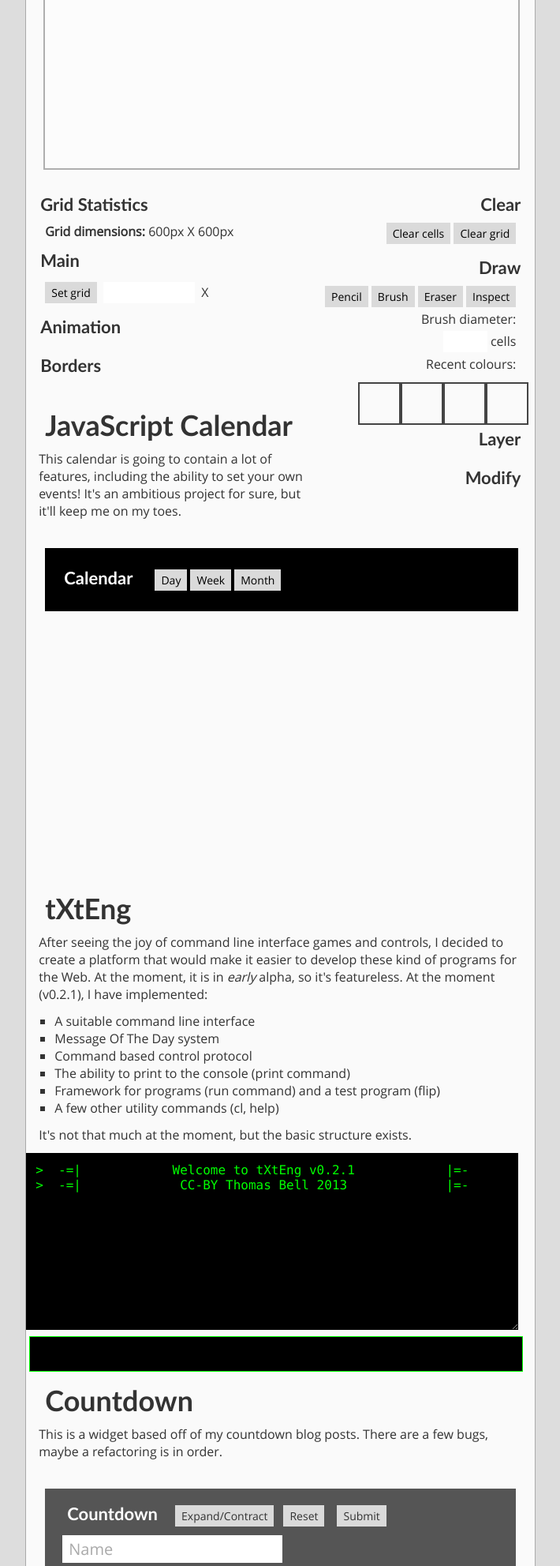
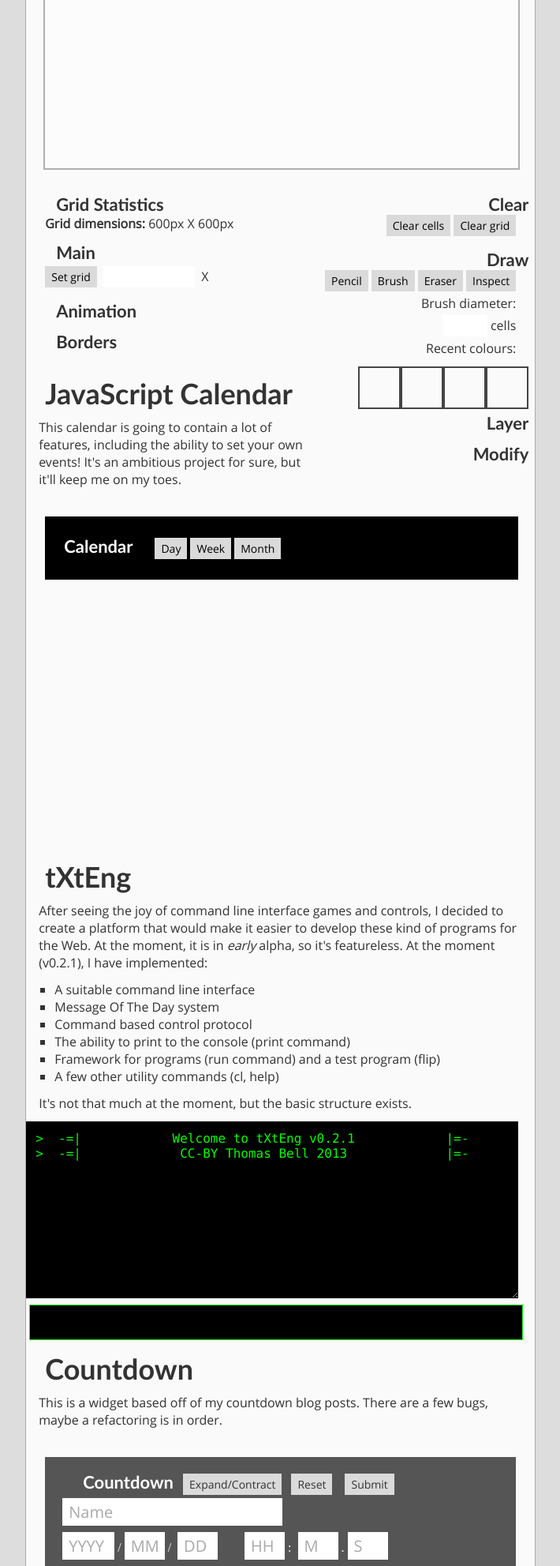
Before and after one commit to bell345/bell345.github.io, a PHP site: page /proto/index.html in a window 1280 px wide. Shown: the part 793-2776 px from the top of the page at 79% size, without its empty margins (147-857 px from the left). Run offline with PHP 8.4, Linux system fonts and the light colour scheme; some web fonts are replaced.

Commit message:
Fixed h3.main padding

```diff
--- a/shared/css/sheet.css
+++ b/shared/css/sheet.css
@@ -285,7 +285,7 @@
     color:#333;
     font-family:'Montserrat',Calibri,sans-serif;
     font-size:22px;
-    padding:10px;
+    padding-left:30px;
     padding-top:0;
 }
 h3.main {
```
